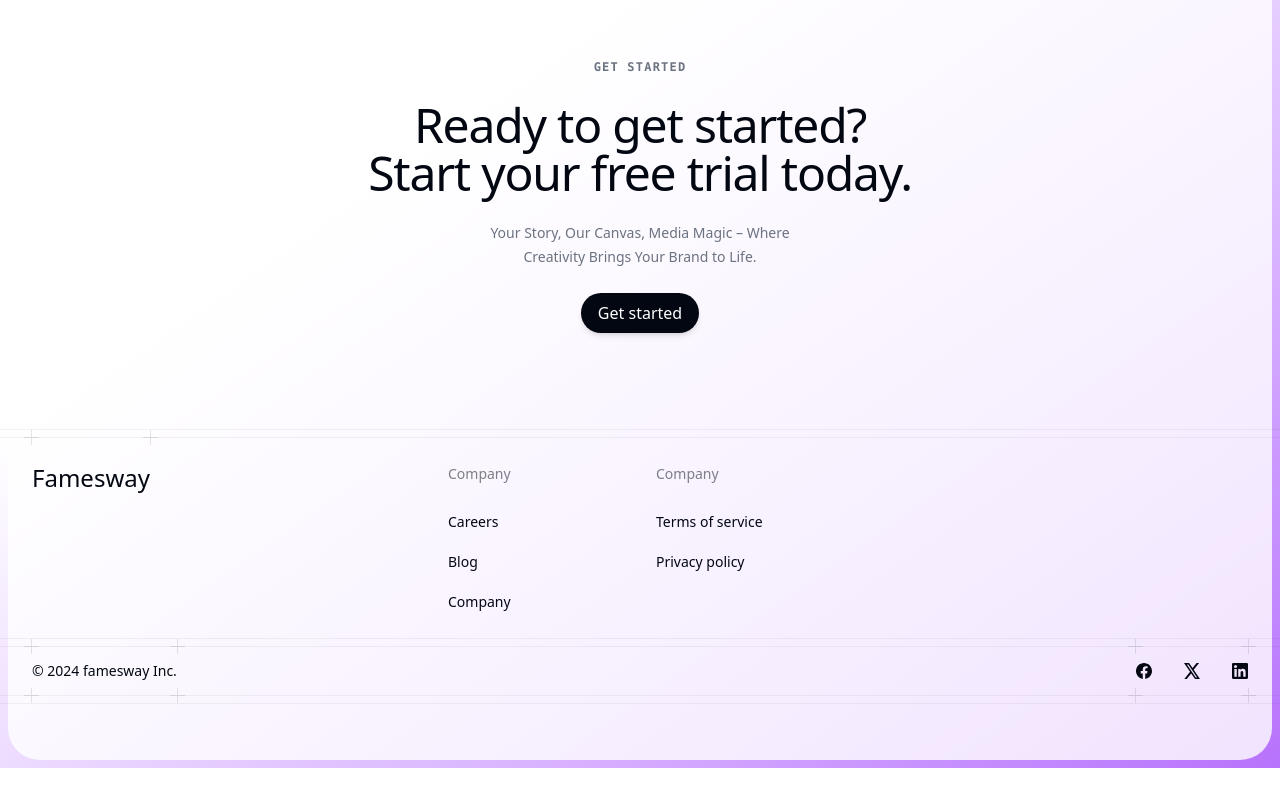
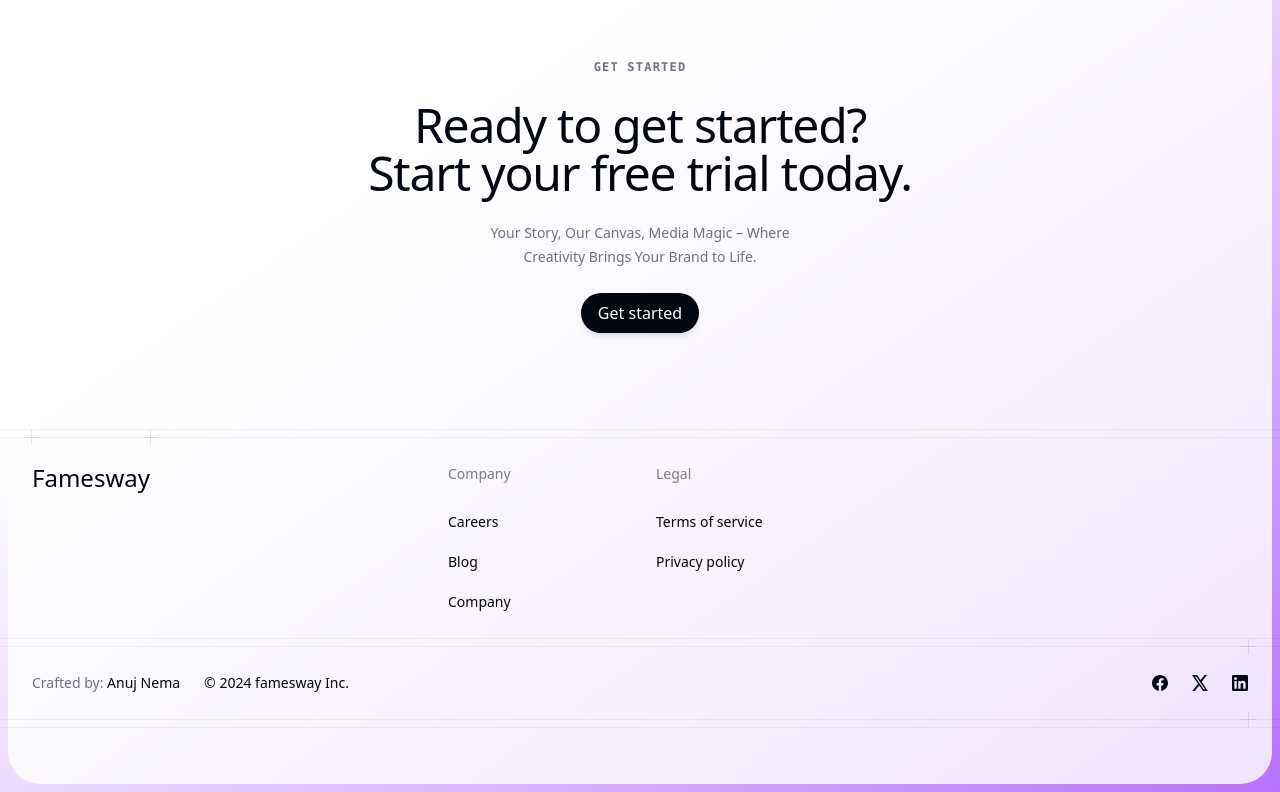
Before and after one commit to fameswayinfo/main, a Next.js app: page / in a window 1280 px wide. Shown: the part 5486-6278 px from the top of the page. Before the commit the page ends 6254 px from the top, so only its background shows below. Built offline with nearby package versions, Linux system fonts and the light colour scheme; no server answers; a web font is replaced by a local one.

Commit message:
credits added

```diff
--- a/src/components/footer.tsx
+++ b/src/components/footer.tsx
@@ -18,7 +18,7 @@
         </p>
       </hgroup>
       <p className="mx-auto mt-6 max-w-xs text-sm/6 text-gray-500">
-      Your Story, Our Canvas, Media Magic – Where Creativity Brings Your Brand to Life.
+        Your Story, Our Canvas, Media Magic – Where Creativity Brings Your Brand to Life.
       </p>
       <div className="mt-6">
         <Button className="w-full sm:w-auto" href="/contact">
@@ -51,14 +51,6 @@
 function Sitemap() {
   return (
     <>
-      {/* <div>
-        <SitemapHeading>Product</SitemapHeading>
-        <SitemapLinks>
-          <SitemapLink href="/pricing">Pricing</SitemapLink>
-          <SitemapLink href="#">Analysis</SitemapLink>
-          <SitemapLink href="#">API</SitemapLink>
-        </SitemapLinks>
-      </div> */}
       <div>
         <SitemapHeading>Company</SitemapHeading>
         <SitemapLinks>
@@ -67,15 +59,8 @@
           <SitemapLink href="/company">Company</SitemapLink>
         </SitemapLinks>
       </div>
-      {/* <div>
-        <SitemapHeading>Support</SitemapHeading>
-        <SitemapLinks>
-          <SitemapLink href="#">Help center</SitemapLink>
-          <SitemapLink href="#">Community</SitemapLink>
-        </SitemapLinks>
-      </div> */}
       <div>
-        <SitemapHeading>Company</SitemapHeading>
+        <SitemapHeading>Legal</SitemapHeading>
         <SitemapLinks>
           <SitemapLink href="#">Terms of service</SitemapLink>
           <SitemapLink href="#">Privacy policy</SitemapLink>
@@ -152,6 +137,14 @@
   )
 }
 
+function Credits() {
+  return (
+    <div className="text-sm/6 text-gray-500">
+      Crafted by: <Link target='_blank' href="https://github.com/anujnema5" className="text-gray-950 hover:text-gray-950/75 font-medium">Anuj Nema </Link>
+    </div>
+  )
+}
+
 export function Footer() {
   return (
     <footer>
@@ -172,18 +165,27 @@
                 </div>
               </div>
             </PlusGridRow>
-            <PlusGridRow className="flex justify-between">
-              <div>
-                <PlusGridItem className="py-3">
-                  <Copyright />
-                </PlusGridItem>
-              </div>
-              <div className="flex">
-                <PlusGridItem className="flex items-center gap-8 py-3">
-                  <SocialLinks />
-                </PlusGridItem>
-              </div>
+
+            {/* Bottom section - Mobile first responsive */}
+            <PlusGridRow>
+              <PlusGridItem className="py-6">
+                <div className="flex flex-col space-y-4 text-center sm:text-left lg:flex-row lg:justify-between lg:items-center lg:space-y-0">
+
+                  {/* Left side - Copyright and Credits */}
+                  <div className="flex flex-col space-y-2 items-center sm:items-start lg:flex-row lg:items-center lg:space-y-0 lg:space-x-6">
+                    <Credits />
+                    <Copyright />
+                  </div>
+
+                  {/* Right side - Social Links */}
+                  <div className="flex justify-center gap-6 lg:justify-end">
+                    <SocialLinks />
+                  </div>
+
+                </div>
+              </PlusGridItem>
             </PlusGridRow>
+
           </PlusGrid>
         </Container>
       </Gradient>
```
